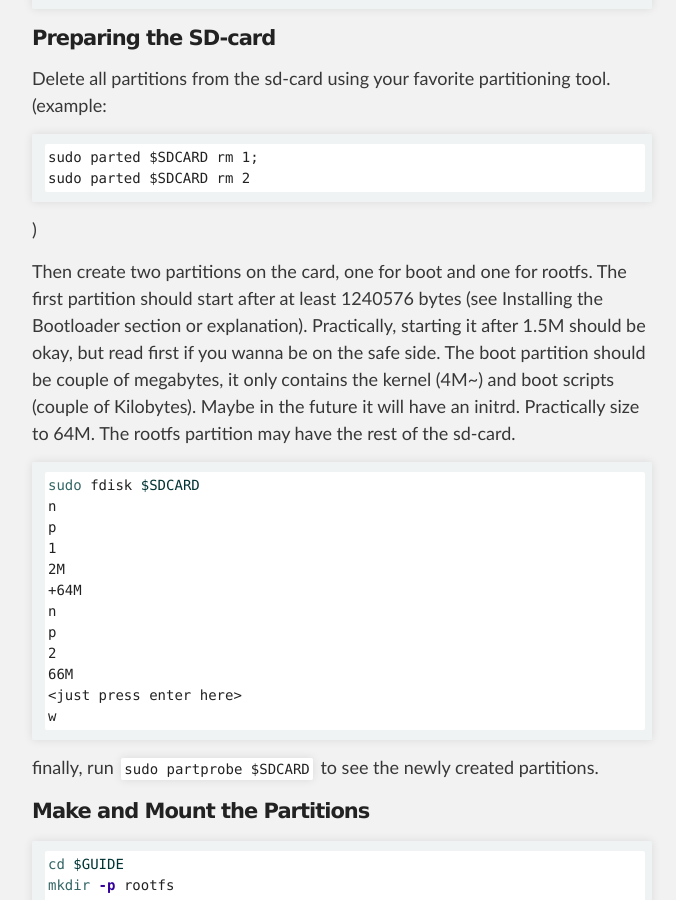
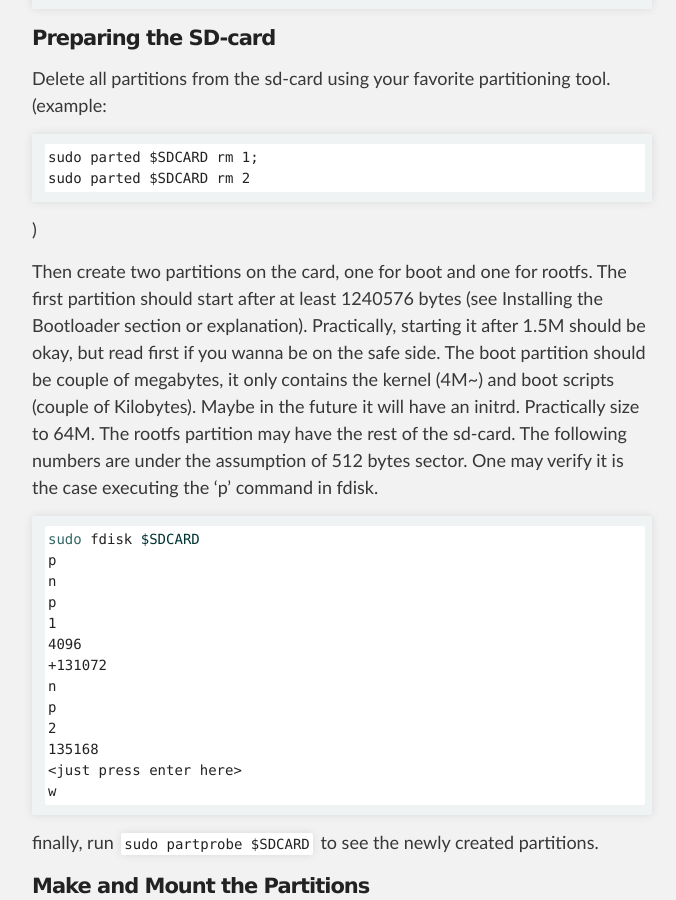
Before and after one commit to yannayl/odroidu2-home-server, a Jekyll site: the page built from posts/base-system.md, in a window 1280 px wide and 900 px high, scrolled down 1872 px. Shown: the whole window, without its empty margins (298-974 px from the left). Built offline with Jekyll 4.4.1, drawn with Linux system fonts in a browser that asks for light colours; Markdown is read by kramdown in place of the engine named in the settings.

Commit message:
Fix fdisk commands

````diff
--- a/posts/base-system.md
+++ b/posts/base-system.md
@@ -73,18 +73,20 @@
 The first partition should start after at least 1240576 bytes (see Installing the Bootloader section or explanation). Practically, starting it after 1.5M should be okay, but read first if you wanna be on the safe side.
 The boot partition should be couple of megabytes, it only contains the kernel (4M~) and boot scripts (couple of Kilobytes). Maybe in the future it will have an initrd. Practically size to 64M.
 The rootfs partition may have the rest of the sd-card.
+The following numbers are under the assumption of 512 bytes sector. One may verify it is the case executing the 'p' command in fdisk.
 
 ```bash
 sudo fdisk $SDCARD
+p
 n
 p
 1
-2M
-+64M
+4096
++131072
 n
 p
 2
-66M
+135168
 <just press enter here>
 w
 ```
````
